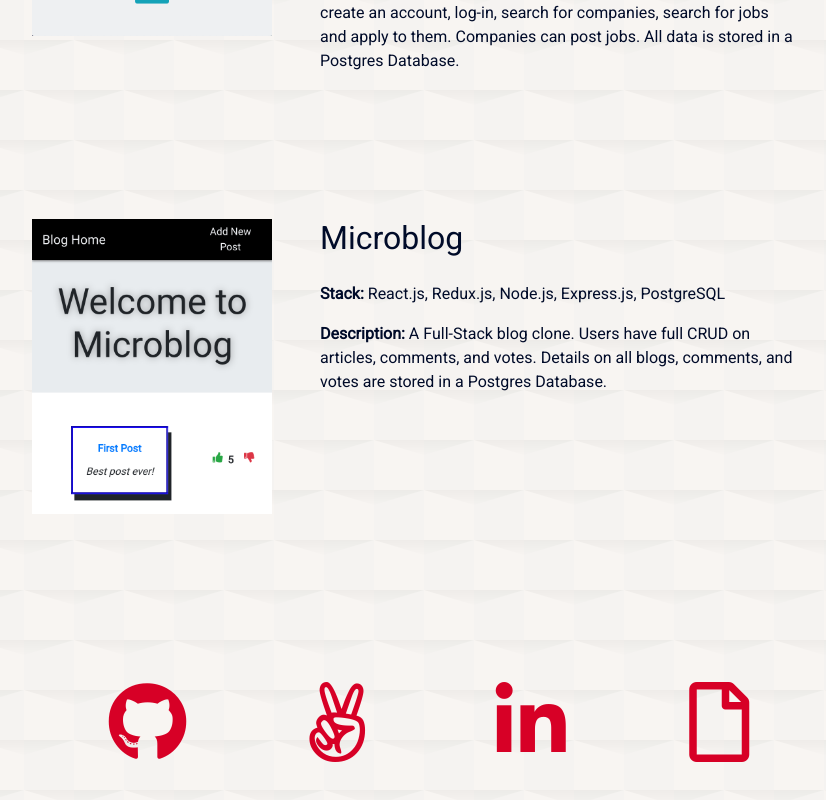
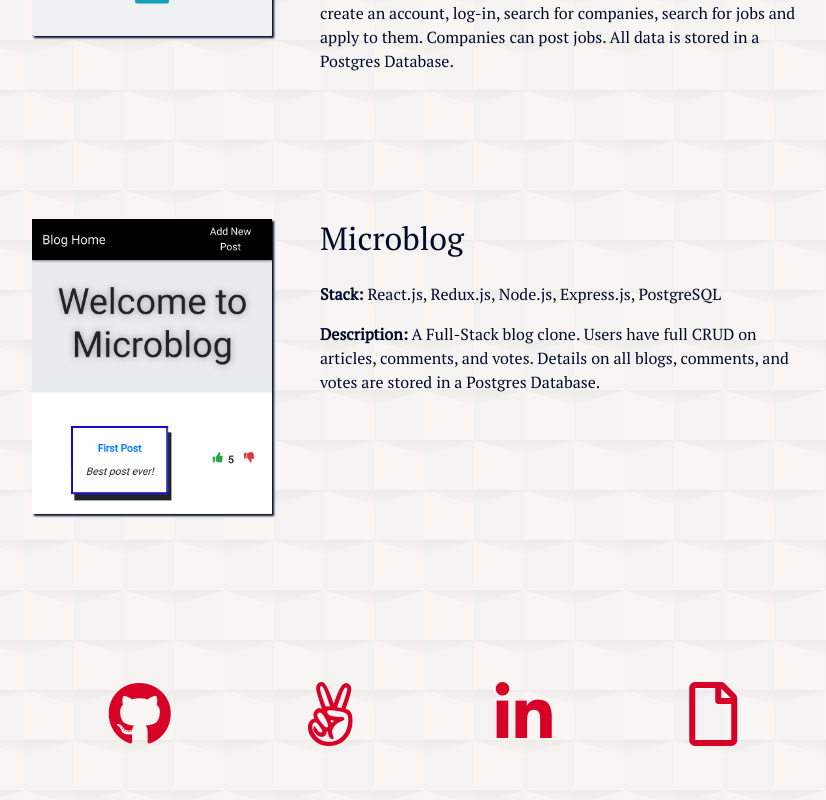
Before and after one commit to ferrisdraouil/personal-site, a React (Create React App) app: page / in a window 1280 px wide. Shown: the part 1760-2560 px from the top of the page, without its empty margins (226-1052 px from the left). Built offline with nearby package versions, Linux system fonts and the light colour scheme; no server answers.

Commit message:
css fixes

```diff
--- a/src/App.css
+++ b/src/App.css
@@ -1,5 +1,5 @@
-@import url('https://fonts.googleapis.com/css?family=Roboto');
+@import url('https://fonts.googleapis.com/css?family=PT+Serif');
 
 body {
-  font-family: 'Roboto', sans-serif;
+  font-family: 'PT Serif', serif;
 }
--- a/src/components/About.js
+++ b/src/components/About.js
@@ -16,7 +16,7 @@ class About extends Component {
           </p>
         </div>
         <hr />
-        <i class="fas fa-angle-down fa-5x angle" />
+        <i className="fas fa-angle-down fa-5x angle" />
       </div>
     );
   }
--- a/src/components/Contact.js
+++ b/src/components/Contact.js
@@ -7,22 +7,22 @@ class Contact extends Component {
       <div className="Contact">
         <div className="contactLink github" id="github">
           <a href="https://www.github.com/ferrisdraouil">
-            <i className="fab fa-github fa-5x contactIcon" />
+            <i className="fab fa-github fa-4x contactIcon" />
           </a>
         </div>
         <div className="contactLink angellist">
           <a href="https://angel.co/ferris-draouil">
-            <i className="fab fa-angellist fa-5x contactIcon" />
+            <i className="fab fa-angellist fa-4x contactIcon" />
           </a>
         </div>
         <div className="contactLink linkedin">
           <a href="https://www.linkedin.com/in/fdraouil">
-            <i className="fab fa-linkedin-in fa-5x contactIcon" />
+            <i className="fab fa-linkedin-in fa-4x contactIcon" />
           </a>
         </div>
         <div className="contactLink resume">
           <a href="https://docs.google.com/document/d/1-PJd_vohRpTBhZPoub2EPzkVHy7aYV9AOhrSPvwZTm4/edit?usp=sharing">
-            <i class="far fa-file fa-5x contactIcon" />{' '}
+            <i className="far fa-file fa-4x contactIcon" />{' '}
           </a>
         </div>
       </div>
--- a/src/components/HomePage.js
+++ b/src/components/HomePage.js
@@ -1,15 +1,11 @@
 import React, { Component } from 'react';
 import './HomePage.css';
-import axios from 'axios'
+import axios from 'axios';
 import About from './About';
 import Portfolio from './Portfolio';
 import Contact from './Contact';
 
 class HomePage extends Component {
-  componentDidMount() {
-    axios.get('https://microblog-ferris-frontend.herokuapp.com/')
-    axios.get('https://jobly-frontend.herokuapp.com/')
-  }
   render() {
     return (
       <div id="HomePage">
--- a/src/components/Portfolio.css
+++ b/src/components/Portfolio.css
@@ -19,3 +19,11 @@ hr {
   display: flex;
   flex-wrap: wrap
 }
+
+@media only screen and (max-width: 1023px) {
+  .header {
+    display: flex;
+    justify-content: center;
+  }
+
+}
--- a/src/components/Portfolio.js
+++ b/src/components/Portfolio.js
@@ -85,7 +85,7 @@ Portfolio.defaultProps = {
   },
   nfl: {
     title: 'Winning Situations',
-    link: 'https://github.com/ferrisdraouil/nfl_data',
+    link: 'https://winning-situations.herokuapp.com/',
     img: nfl,
     stack: 'React.js, Python, Pandas, D3',
     description:
--- a/src/components/Project.css
+++ b/src/components/Project.css
@@ -1,6 +1,7 @@
 .Project {
   display: flex;
-  flex-wrap: wrap
+  flex-wrap: wrap;
+  flex-direction: column;
 }
 
 .project-title {
@@ -16,13 +17,16 @@
   margin-left: 3em;
 }
 
+.image-link {
+  box-shadow: 2px 2px 2px #000b29;
+}
 
 .image-link:hover {
   -webkit-animation: jello-horizontal 0.9s both;
   animation: jello-horizontal 0.9s both;
 }
 
-@media only screen and (max-width: 767px) {
+@media only screen and (max-width: 1023px) {
   .media-body {
     margin-left: 0em;
   }
@@ -31,6 +35,12 @@
   }
   .image-link {
     margin-bottom: 5em;
+    align-self: center;
+  }
+}
+@media only screen and (min-width: 1024px) {
+  .Project {
+    flex-direction: row;
   }
 }
 
```
Also changed, not shown: src/screenshots/nfl.png.
